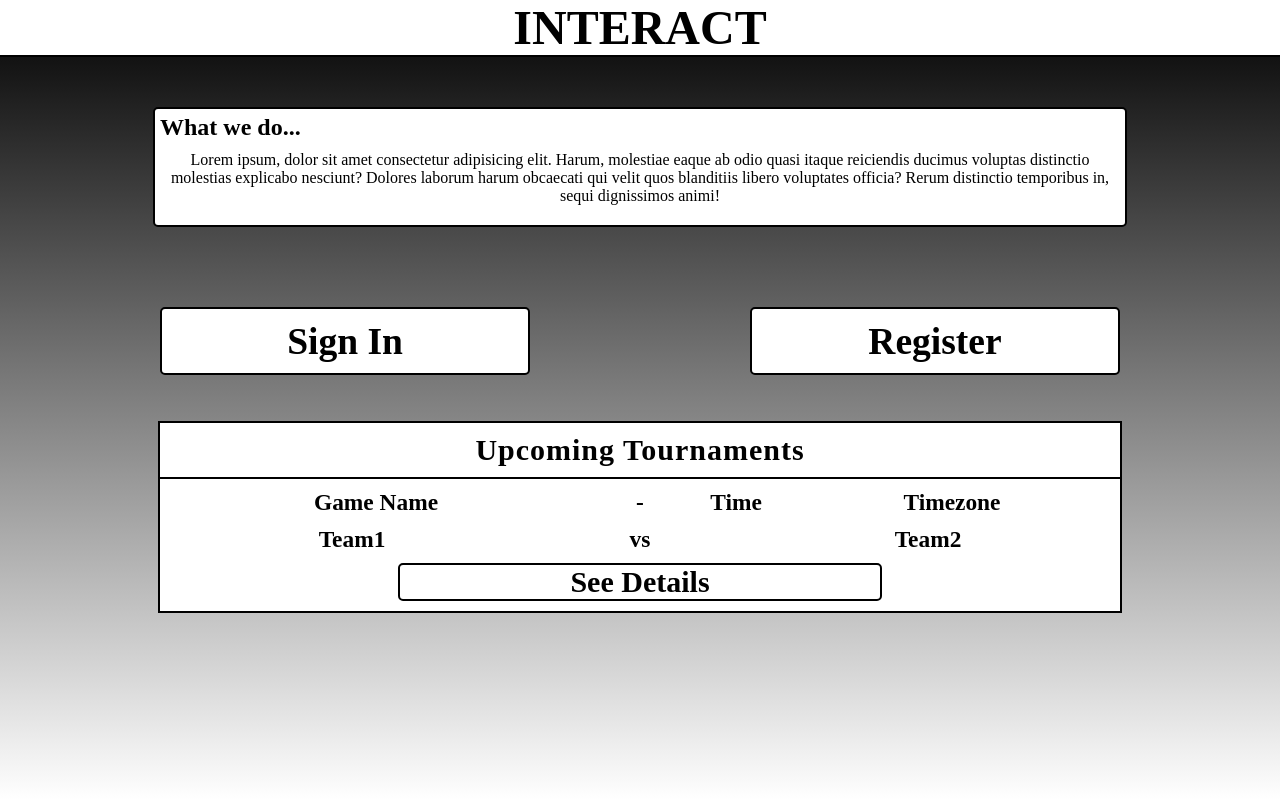
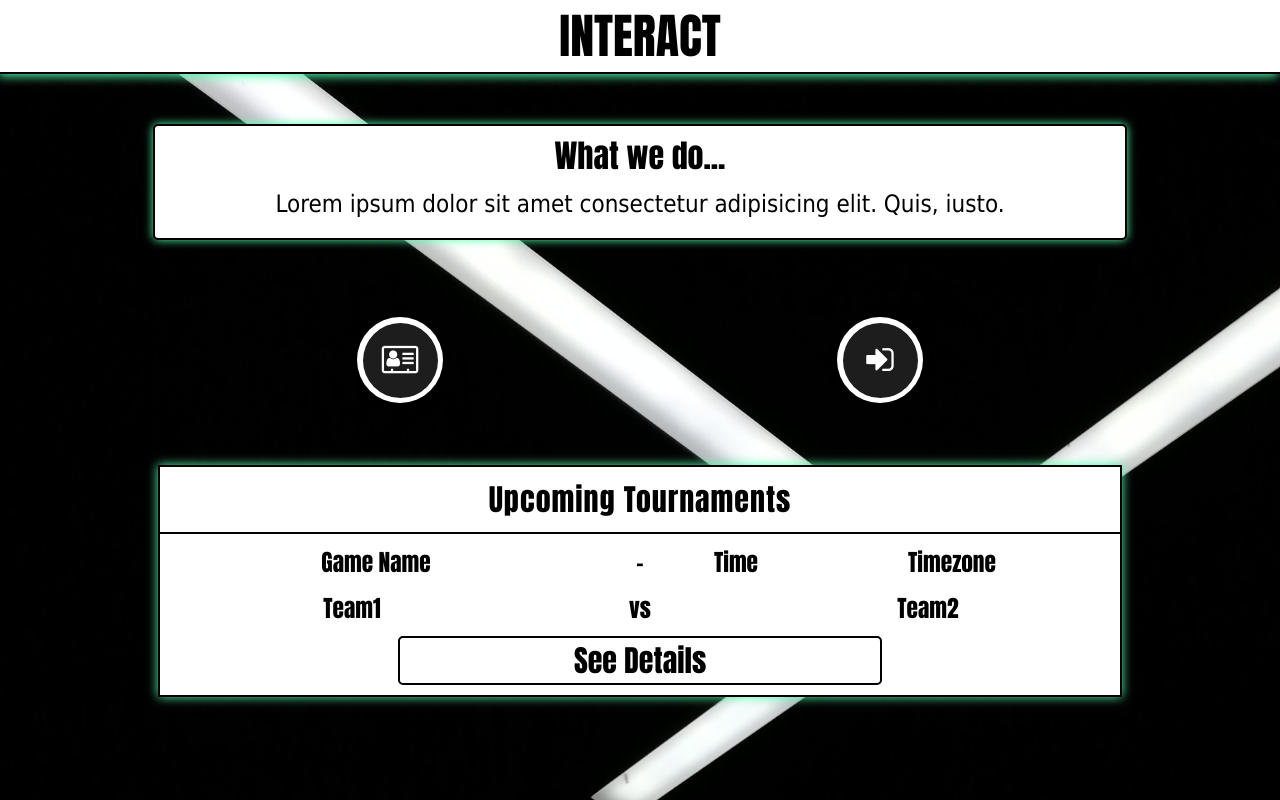
Before and after one commit to IDrumsey/Interact, a PHP site: page / in a window 1280 px wide. Run offline with PHP 8.4, Linux system fonts and the light colour scheme.

Commit message:
Styled home page

```diff
--- a/index.css
+++ b/index.css
@@ -5,9 +5,11 @@ body,
   height: 100vh;
   padding: 0;
   margin: 0;
-  font-family: "Bebas Neue", "Times New Roman";
+  font-family: "Impact", "Times New Roman";
   position: absolute;
-  background-image: linear-gradient(to bottom, #000, #fff);
+  background-image: url(./images/take2.jpg);
+  background-size: 100%;
+  z-index: 0;
 }
 
 h4,
@@ -25,6 +27,7 @@ p {
   align-items: center;
   border-bottom: 2px solid #000;
   background-color: #fff;
+  box-shadow: -2px 2px 10px rgb(86, 255, 176);
 }
 
 #titleText {
@@ -39,69 +42,99 @@ p {
   padding: 5px;
   margin-top: 50px;
   background-color: #fff;
+  box-shadow: 0 0 10px rgb(86, 255, 176);
 }
 
 #whatWeDo #Header #HeaderText {
-  font-size: 3vh;
+  text-align: center;
+  font-size: 4vh;
 }
 
 #whatWeDo #Body {
   margin-top: 10px;
   margin-bottom: 15px;
+  font-family: "Tahoma", "Times New Roman";
 }
 
 #whatWeDo #Body #BodyText {
-  font-size: 2vh;
+  font-size: 3vh;
   text-align: center;
 }
 
 .options {
   width: 75vw;
-  height: 8vh;
+  height: 20vh;
   margin: auto auto;
-  margin-top: 10vh;
+  margin-top: 5vh;
+  display: flex;
+  align-items: center;
+  justify-content: space-around;
 }
 
 .options a {
-  color: #000;
+  color: #fff;
+  z-index: 1;
+  position: relative;
+  border-radius: 50%;
 }
 
-.options a div {
-  background-color: #fff;
+.option {
+  width: 115%;
+  height: 115%;
+  border-radius: 50%;
+  position: absolute;
+  background-image: linear-gradient(#fff, #fff);
+  z-index: -1;
+}
+
+.innerCircle:hover .option {
+  background-image: linear-gradient(rgb(86, 255, 176) 15%, rgb(255, 255, 255) 15%);
+  animation: spin 1000ms ease-in-out infinite;
+}
+
+@keyframes spin {
+  from {
+    transform: rotate(0deg);
+  }
+  to {
+    transform: rotate(360deg);
+  }
+}
+
+.innerCircle {
+  display: flex;
+  justify-content: center;
+  align-items: center;
+  width: 75px;
+  height: 75px;
+  position: relative;
+  border-radius: 50%;
+  background-color: rgb(29, 29, 29);
+  text-align: center;
+}
+
+.innerCircle i {
+  position: absolute;
+  top: 50%;
+  transform: translateY(-50%);
+  font-size: 2em;
 }
 
 .options #signIn {
-  border: 2px solid #000;
-  border-radius: 5px;
-  float: left;
-  padding: 0 15px;
-  width: 35%;
-  height: 100%;
-  font-size: 25px;
-  display: flex;
-  justify-content: center;
-  align-items: center;
+  float: right;
 }
 
 .options #register {
-  border: 2px solid #000;
-  border-radius: 5px;
-  float: right;
-  padding: 0 15px;
-  width: 35%;
-  height: 100%;
-  font-size: 25px;
-  display: flex;
-  justify-content: center;
-  align-items: center;
+  float: left;
 }
 
 #Upcoming {
   width: 75%;
   border: 2px solid #000;
   margin: auto auto;
-  margin-top: 50px;
+  margin-top: 25px;
   background-color: #fff;
+  box-shadow: 0 0 10px rgb(86, 255, 176);
 }
 
 #Upcoming #Head {
--- a/index.php
+++ b/index.php
@@ -4,6 +4,10 @@
     <meta charset="UTF-8" />
     <meta name="viewport" content="width=device-width, initial-scale=1.0" />
     <link rel="stylesheet" href="./index.css" />
+    <link
+      rel="stylesheet"
+      href="https://cdnjs.cloudflare.com/ajax/libs/font-awesome/4.7.0/css/font-awesome.min.css"
+    />
     <title>Visiter Home</title>
   </head>
   <body>
@@ -21,20 +25,16 @@
             </div>
             <div id="Body">
               <p id="BodyText">
-                Lorem ipsum, dolor sit amet consectetur adipisicing elit. Harum,
-                molestiae eaque ab odio quasi itaque reiciendis ducimus voluptas
-                distinctio molestias explicabo nesciunt? Dolores laborum harum
-                obcaecati qui velit quos blanditiis libero voluptates officia?
-                Rerum distinctio temporibus in, sequi dignissimos animi!
+                Lorem ipsum dolor sit amet consectetur adipisicing elit. Quis, iusto.
               </p>
             </div>
           </div>
           <div class="options">
+          <a href="./register.html"
+              ><div class="innerCircle" id="register" ><i class="fa fa-address-card-o"></i><div class="option"></div></div></a
+            >
             <a href="./signIn.php"
-              ><div id="signIn"><h2 id="signInText">Sign In</h2></div></a
-            >
-            <a href="./register.html"
-              ><div id="register"><h2 id="registerText">Register</h2></div></a
+              ><div class="innerCircle" id="signIn"><i class="fa fa-sign-in"></i><div class="option"></div></div></a
             >
           </div>
           <div id="Upcoming">
```
Also changed, not shown: images/take1.jpg (added), images/take2.jpg (added).
